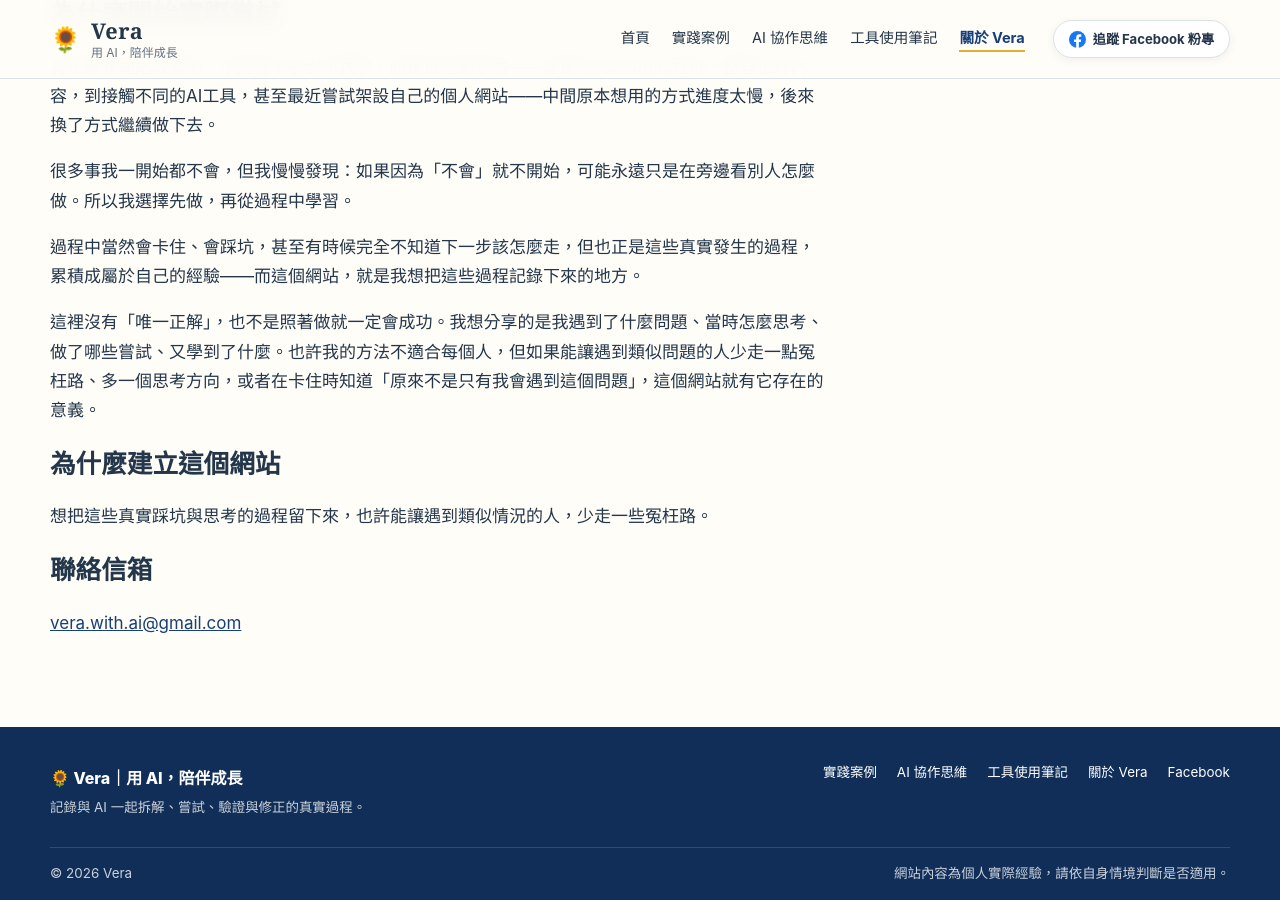
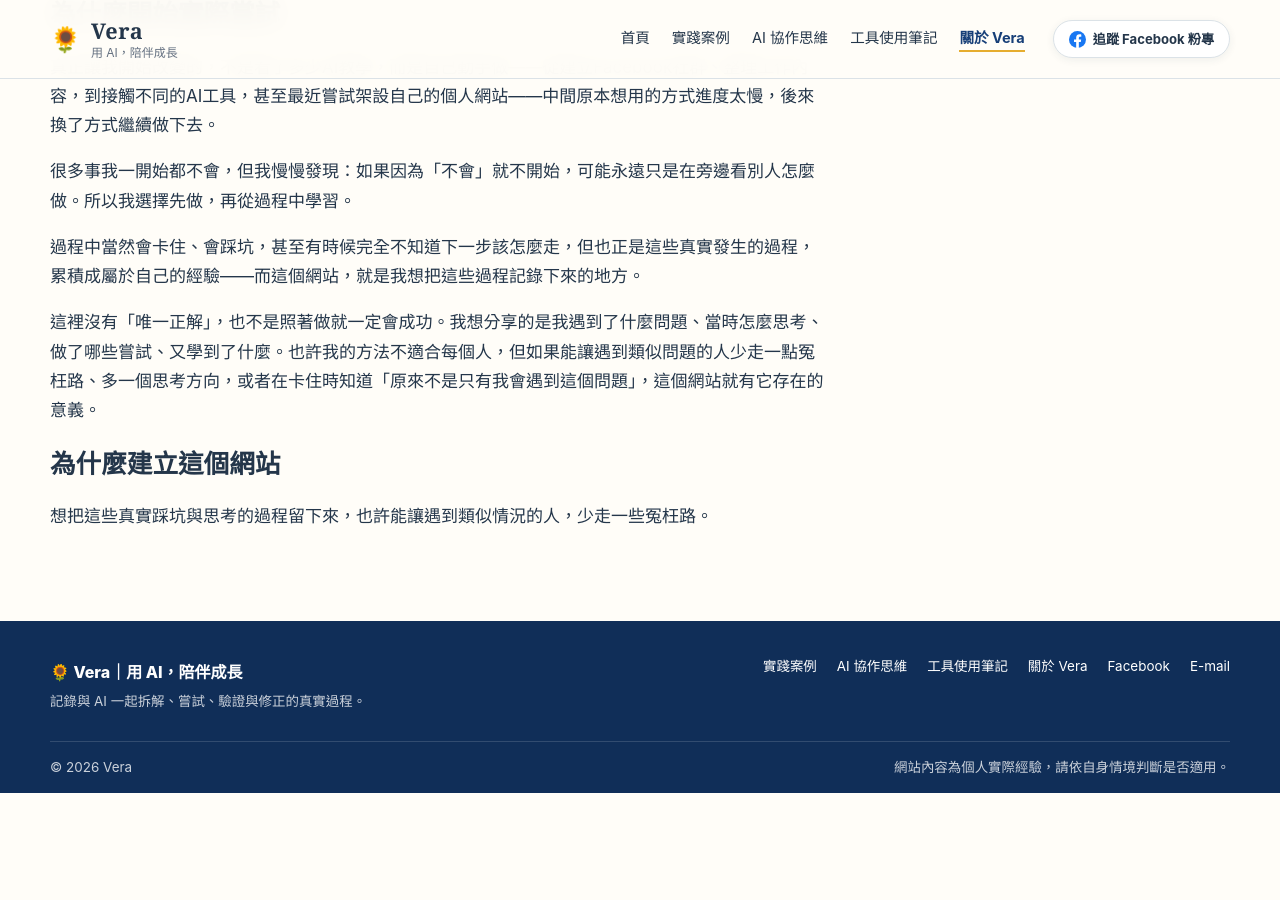
Before and after one commit to Vera-With-AI/Vera-With-AI.github.io, a Jekyll site: the page built from about.md, in a window 1280 px wide and 900 px high, scrolled down 1041 px. Built offline with Jekyll 4.4.1, drawn with Linux system fonts in a browser that asks for light colours; after the commit the page ends 1834 px from its top, so only the background shows below that.

Commit message:
將聯絡信箱移至頁尾

```diff
--- a/_includes/footer.html
+++ b/_includes/footer.html
@@ -1,7 +1,7 @@
 <footer class="site-footer">
   <div class="container footer-inner">
     <div><p class="footer-brand">🌻 {{ site.title }}｜{{ site.description }}</p><p>記錄與 AI 一起拆解、嘗試、驗證與修正的真實過程。</p></div>
-    <nav class="footer-nav" aria-label="頁尾導覽"><a href="{{ '/ai-practice/' | relative_url }}">實踐案例</a><a href="{{ '/ai-thinking/' | relative_url }}">AI 協作思維</a><a href="{{ '/ai-tools/' | relative_url }}">工具使用筆記</a><a href="{{ '/about/' | relative_url }}">關於 Vera</a><a href="https://www.facebook.com/VeraHrAI/" target="_blank" rel="noopener">Facebook</a></nav>
+    <nav class="footer-nav" aria-label="頁尾導覽"><a href="{{ '/ai-practice/' | relative_url }}">實踐案例</a><a href="{{ '/ai-thinking/' | relative_url }}">AI 協作思維</a><a href="{{ '/ai-tools/' | relative_url }}">工具使用筆記</a><a href="{{ '/about/' | relative_url }}">關於 Vera</a><a href="https://www.facebook.com/VeraHrAI/" target="_blank" rel="noopener">Facebook</a><a href="mailto:vera.with.ai@gmail.com">E-mail</a></nav>
   </div>
   <div class="container footer-bottom"><p>&copy; {{ site.time | date: "%Y" }} {{ site.title }}</p><p>網站內容為個人實際經驗，請依自身情境判斷是否適用。</p></div>
 </footer>
--- a/about.md
+++ b/about.md
@@ -37,7 +37,3 @@ description: "我不是 AI 專家，也沒有 IT 背景，跟很多人一樣從
 ## 為什麼建立這個網站
 
 想把這些真實踩坑與思考的過程留下來，也許能讓遇到類似情況的人，少走一些冤枉路。
-
-## 聯絡信箱
-
-[vera.with.ai@gmail.com](mailto:vera.with.ai@gmail.com)
```
